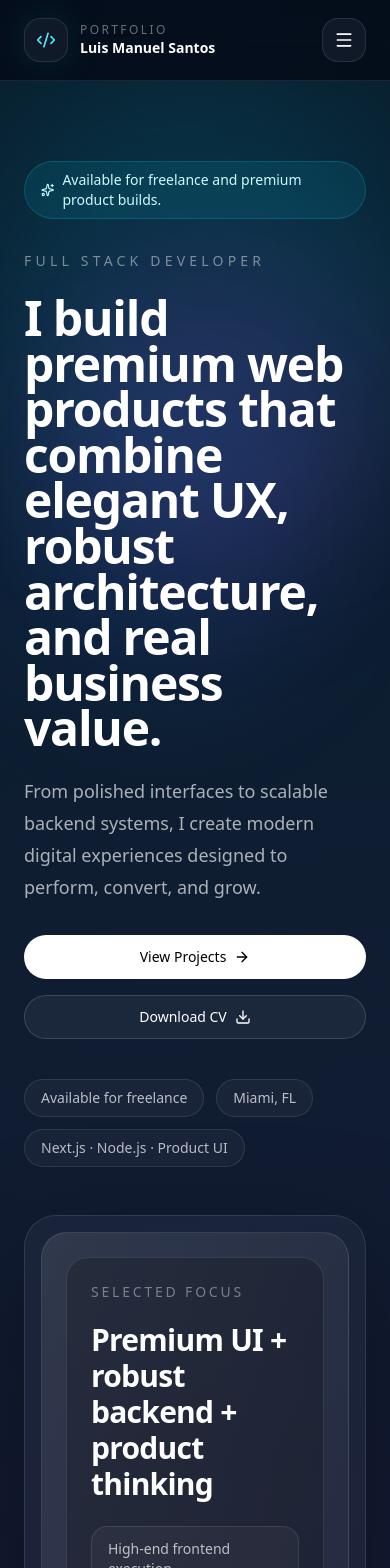
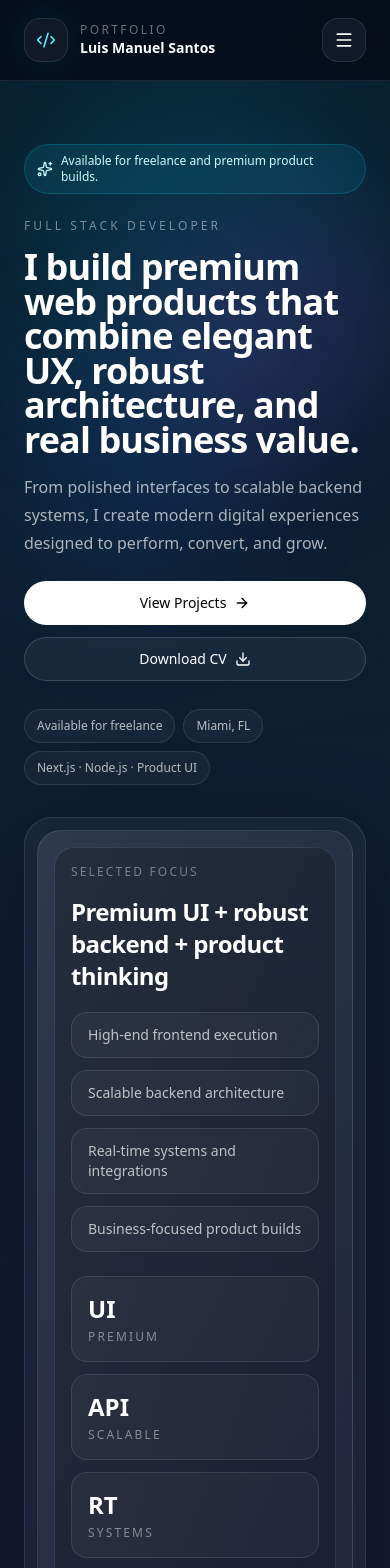
Before and after one commit to RusoMDK/luis-manuel-santos-portfolio, a Next.js app: page /en in a window 390 px wide. Shown: the top 1568 px of the page. Built offline with nearby package versions, Linux system fonts and the light colour scheme.

Commit message:
fix: improve mobile navbar behavior and responsiveness

```diff
--- a/app/globals.css
+++ b/app/globals.css
@@ -8,8 +8,10 @@
   --muted: rgba(255, 255, 255, 0.65);
 }
 
-html {
+html,
+body {
   scroll-behavior: smooth;
+  overflow-x: hidden;
 }
 
 body {
@@ -24,6 +26,13 @@ body {
   -webkit-font-smoothing: antialiased;
 }
 
+*,
+*::before,
+*::after {
+  min-width: 0;
+  box-sizing: border-box;
+}
+
 ::selection {
   background: rgba(34, 211, 238, 0.25);
   color: white;
@@ -32,3 +41,11 @@ body {
 a {
   text-decoration: none;
 }
+
+img,
+svg,
+video,
+canvas {
+  display: block;
+  max-width: 100%;
+}
--- a/components/marketing/layout/site-footer.tsx
+++ b/components/marketing/layout/site-footer.tsx
@@ -24,7 +24,7 @@ export function SiteFooter() {
   return (
     <footer className="border-t border-white/10 py-12 md:py-16">
       <Container>
-        <div className="grid gap-10 lg:grid-cols-[1.05fr_0.95fr]">
+        <div className="grid gap-10 lg:grid-cols-[1.05fr_0.95fr] lg:gap-12">
           <div className="space-y-5">
             <div>
               <p className="text-sm uppercase tracking-[0.24em] text-white/40">
--- a/components/marketing/sections/experience-section.tsx
+++ b/components/marketing/sections/experience-section.tsx
@@ -20,14 +20,14 @@ export function ExperienceSection() {
             />
           </AnimatedReveal>
 
-          <div className="relative pl-8">
+          <div className="relative pl-6 sm:pl-8">
             <div className="absolute left-3 top-2 bottom-2 w-px bg-white/10" />
 
             <div className="space-y-8">
               {experienceItems.map((item, index) => (
                 <AnimatedReveal key={item} delay={index * 0.08} y={18}>
                   <article className="relative rounded-[28px] border border-white/10 bg-white/[0.04] p-6 shadow-[0_20px_80px_rgba(0,0,0,0.18)]">
-                    <div className="absolute -left-[1.9rem] top-8 h-4 w-4 rounded-full border border-cyan-300/30 bg-cyan-300 shadow-[0_0_20px_rgba(34,211,238,0.45)]" />
+                    <div className="absolute -left-[1.45rem] top-8 h-4 w-4 rounded-full border border-cyan-300/30 bg-cyan-300 shadow-[0_0_20px_rgba(34,211,238,0.45)] sm:-left-[1.9rem]" />
 
                     <div className="flex flex-col gap-3 md:flex-row md:items-center md:justify-between">
                       <div>
--- a/components/marketing/sections/hero-section.tsx
+++ b/components/marketing/sections/hero-section.tsx
@@ -13,41 +13,41 @@ export function HeroSection() {
   const cvHref = locale === "es" ? siteConfig.cv.es : siteConfig.cv.en;
 
   return (
-    <section className="relative overflow-hidden py-20 md:py-28">
+    <section className="relative overflow-hidden py-16 sm:py-20 md:py-24 lg:py-28">
       <div className="absolute inset-0 -z-10">
-        <div className="absolute left-1/2 top-0 h-[28rem] w-[28rem] -translate-x-1/2 rounded-full bg-cyan-500/12 blur-3xl" />
-        <div className="absolute right-0 top-40 h-[22rem] w-[22rem] rounded-full bg-fuchsia-500/10 blur-3xl" />
-        <div className="absolute left-0 top-72 h-[20rem] w-[20rem] rounded-full bg-blue-500/10 blur-3xl" />
+        <div className="absolute left-1/2 top-0 h-[22rem] w-[22rem] -translate-x-1/2 rounded-full bg-cyan-500/12 blur-3xl sm:h-[28rem] sm:w-[28rem]" />
+        <div className="absolute right-0 top-32 h-[16rem] w-[16rem] rounded-full bg-fuchsia-500/10 blur-3xl sm:top-40 sm:h-[22rem] sm:w-[22rem]" />
+        <div className="absolute left-0 top-64 h-[16rem] w-[16rem] rounded-full bg-blue-500/10 blur-3xl sm:top-72 sm:h-[20rem] sm:w-[20rem]" />
       </div>
 
       <Container>
-        <div className="grid gap-12 lg:grid-cols-[1.15fr_0.85fr] lg:items-center">
-          <AnimatedReveal className="space-y-8">
-            <div className="inline-flex items-center gap-2 rounded-full border border-cyan-400/20 bg-cyan-400/10 px-4 py-2 text-sm text-cyan-100">
+        <div className="grid gap-8 lg:grid-cols-[1.1fr_0.9fr] lg:items-center lg:gap-12">
+          <AnimatedReveal className="space-y-6 sm:space-y-8">
+            <div className="inline-flex w-fit items-center gap-2 rounded-full border border-cyan-400/20 bg-cyan-400/10 px-3 py-2 text-xs text-cyan-100 sm:px-4 sm:text-sm">
               <Sparkles className="h-4 w-4" />
               {t("badge")}
             </div>
 
-            <div className="space-y-6">
-              <p className="text-sm uppercase tracking-[0.3em] text-white/45">
+            <div className="space-y-4 sm:space-y-6">
+              <p className="text-xs uppercase tracking-[0.26em] text-white/45 sm:text-sm sm:tracking-[0.3em]">
                 {t("role")}
               </p>
 
-              <h1 className="max-w-5xl text-5xl font-semibold leading-[0.95] tracking-tight text-white md:text-7xl">
+              <h1 className="max-w-5xl text-4xl font-semibold leading-[0.96] tracking-tight text-white sm:text-5xl md:text-6xl lg:text-7xl">
                 {t("title")}
               </h1>
 
-              <p className="max-w-2xl text-lg leading-8 text-white/65 md:text-xl">
+              <p className="max-w-2xl text-base leading-7 text-white/65 sm:text-lg sm:leading-8 md:text-xl">
                 {t("description")}
               </p>
             </div>
 
-            <div className="flex flex-col gap-4 sm:flex-row">
+            <div className="flex flex-col gap-3 sm:flex-row sm:flex-wrap">
               <a
                 href="#projects"
                 className={cn(
                   buttonVariants({ size: "lg", variant: "default" }),
-                  "rounded-full bg-white px-6 text-black hover:bg-white/90",
+                  "w-full justify-center rounded-full bg-white px-6 text-black hover:bg-white/90 sm:w-auto",
                 )}
               >
                 {t("primaryCta")}
@@ -60,7 +60,7 @@ export function HeroSection() {
                 rel="noreferrer"
                 className={cn(
                   buttonVariants({ size: "lg", variant: "outline" }),
-                  "rounded-full border-white/15 bg-white/5 text-white hover:bg-white/10 hover:text-white",
+                  "w-full justify-center rounded-full border-white/15 bg-white/5 text-white hover:bg-white/10 hover:text-white sm:w-auto",
                 )}
               >
                 {t("downloadCv")}
@@ -68,32 +68,32 @@ export function HeroSection() {
               </a>
             </div>
 
-            <div className="flex flex-wrap gap-3 pt-2">
-              <div className="rounded-full border border-white/10 bg-white/[0.04] px-4 py-2 text-sm text-white/70">
+            <div className="flex flex-wrap gap-2 pt-1 sm:gap-3 sm:pt-2">
+              <div className="rounded-full border border-white/10 bg-white/[0.04] px-3 py-2 text-xs text-white/70 sm:px-4 sm:text-sm">
                 {siteConfig.availability}
               </div>
-              <div className="rounded-full border border-white/10 bg-white/[0.04] px-4 py-2 text-sm text-white/70">
+              <div className="rounded-full border border-white/10 bg-white/[0.04] px-3 py-2 text-xs text-white/70 sm:px-4 sm:text-sm">
                 {siteConfig.location}
               </div>
-              <div className="rounded-full border border-white/10 bg-white/[0.04] px-4 py-2 text-sm text-white/70">
+              <div className="rounded-full border border-white/10 bg-white/[0.04] px-3 py-2 text-xs text-white/70 sm:px-4 sm:text-sm">
                 Next.js · Node.js · Product UI
               </div>
             </div>
           </AnimatedReveal>
 
           <AnimatedReveal delay={0.12}>
-            <div className="rounded-[32px] border border-white/10 bg-white/[0.04] p-4 shadow-[0_40px_120px_rgba(0,0,0,0.35)]">
-              <div className="rounded-[26px] border border-white/10 bg-gradient-to-br from-white/10 to-white/[0.02] p-6">
-                <div className="rounded-[22px] border border-white/10 bg-black/20 p-6">
-                  <div className="text-sm uppercase tracking-[0.2em] text-white/40">
+            <div className="rounded-[28px] border border-white/10 bg-white/[0.04] p-3 shadow-[0_30px_100px_rgba(0,0,0,0.3)] sm:rounded-[32px] sm:p-4">
+              <div className="rounded-[24px] border border-white/10 bg-gradient-to-br from-white/10 to-white/[0.02] p-4 sm:rounded-[26px] sm:p-6">
+                <div className="rounded-[20px] border border-white/10 bg-black/20 p-4 sm:rounded-[22px] sm:p-6">
+                  <div className="text-xs uppercase tracking-[0.18em] text-white/40 sm:text-sm sm:tracking-[0.2em]">
                     {t("focusLabel")}
                   </div>
 
-                  <div className="mt-5 text-3xl font-semibold tracking-tight text-white">
+                  <div className="mt-4 text-2xl font-semibold tracking-tight text-white sm:mt-5 sm:text-3xl">
                     {t("focusTitle")}
                   </div>
 
-                  <div className="mt-6 grid gap-3">
+                  <div className="mt-5 grid gap-3 sm:mt-6">
                     {[
                       t("bullet1"),
                       t("bullet2"),
@@ -112,7 +112,7 @@ export function HeroSection() {
                     ))}
                   </div>
 
-                  <div className="mt-8 grid grid-cols-3 gap-3">
+                  <div className="mt-6 grid gap-3 sm:mt-8 sm:grid-cols-3">
                     <div className="rounded-2xl border border-white/10 bg-white/[0.04] p-4">
                       <div className="text-2xl font-semibold text-white">
                         UI
@@ -139,7 +139,7 @@ export function HeroSection() {
                     </div>
                   </div>
 
-                  <p className="mt-6 text-sm text-white/45">
+                  <p className="mt-5 text-sm text-white/45 sm:mt-6">
                     {siteConfig.name}
                   </p>
                 </div>
--- a/components/marketing/sections/projects-section.tsx
+++ b/components/marketing/sections/projects-section.tsx
@@ -19,7 +19,7 @@ export function ProjectsSection() {
           />
         </AnimatedReveal>
 
-        <div className="mt-12 grid gap-6 lg:grid-cols-3">
+        <div className="mt-12 grid gap-6 md:grid-cols-2 xl:grid-cols-3">
           {projects.map((project, index) => (
             <AnimatedReveal key={project.id} delay={index * 0.08}>
               <ProjectCard
```
Also changed, not shown: components/common/mobile-nav.tsx (+12 -8 lines), components/marketing/layout/site-header.tsx (+81 -14 lines), components/marketing/sections/about-section.tsx (+15 -15 lines), components/marketing/sections/proof-section.tsx (+5 -5 lines), 2 other files (tests, documents, lock files or other folders).
